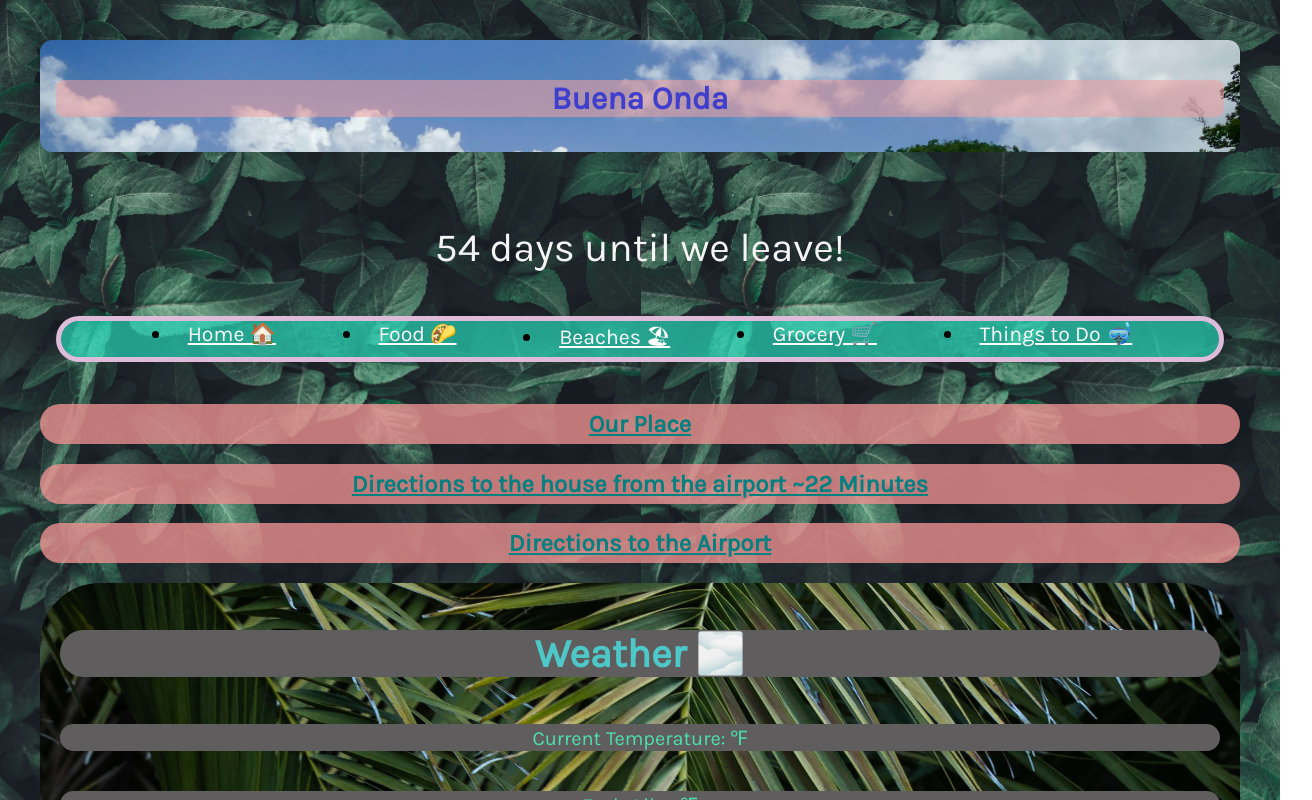
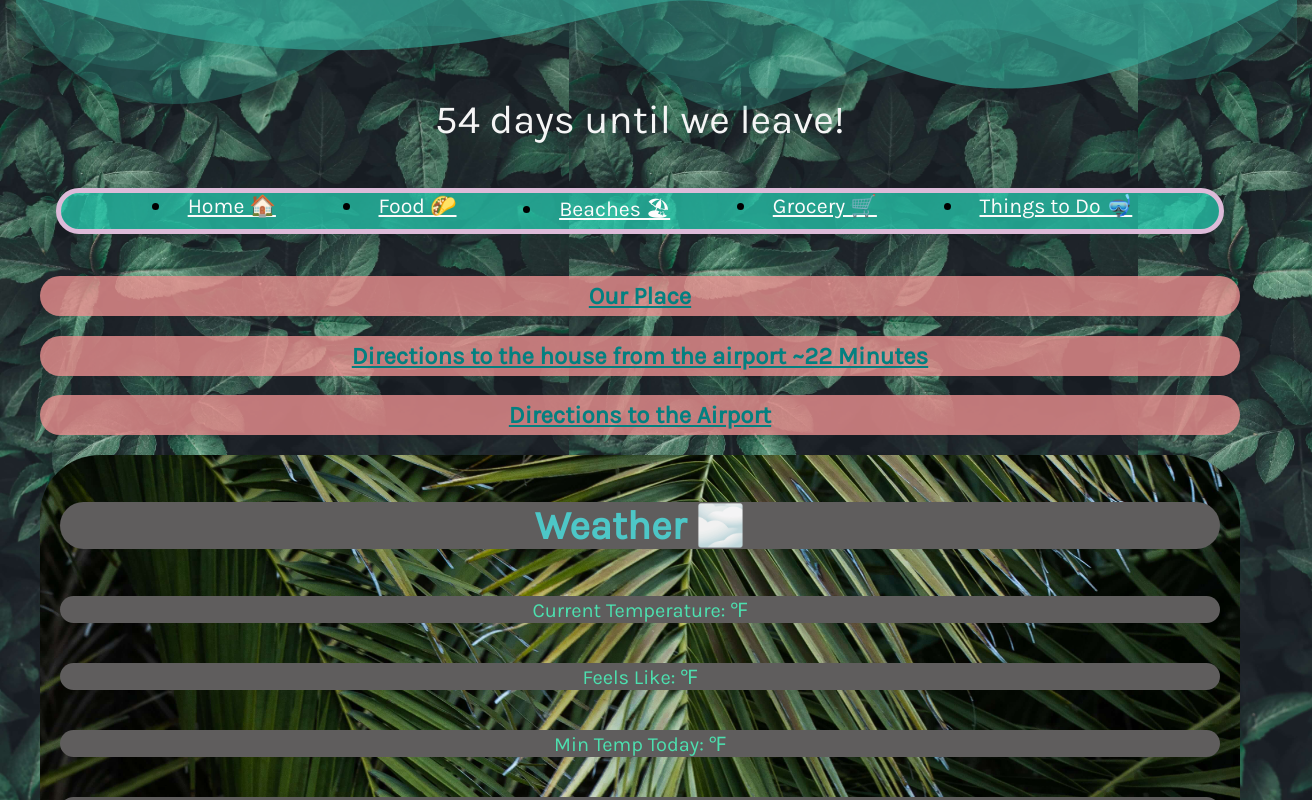
Before and after one commit to fifthawk/vacay, a React (Create React App) app: page / in a window 1280 px wide. Shown: the top 800 px of the page, 1312 px wide, since content can reach past the window. Built offline with nearby package versions, Linux system fonts and the light colour scheme; no server answers.

Commit message:
changed header image to SVG wave

```diff
--- a/public/index.html
+++ b/public/index.html
@@ -17,33 +17,22 @@
       content="Vacation!"
     />
     <link rel="apple-touch-icon" href="%PUBLIC_URL%/logo192.png" />
-    <!--
-      manifest.json provides metadata used when your web app is installed on a
-      user's mobile device or desktop. See https://developers.google.com/web/fundamentals/web-app-manifest/
-    -->
+
     <link rel="manifest" href="%PUBLIC_URL%/manifest.json" />
-    <!--
-      Notice the use of %PUBLIC_URL% in the tags above.
-      It will be replaced with the URL of the `public` folder during the build.
-      Only files inside the `public` folder can be referenced from the HTML.
 
-      Unlike "/favicon.ico" or "favicon.ico", "%PUBLIC_URL%/favicon.ico" will
-      work correctly both with client-side routing and a non-root public URL.
-      Learn how to configure a non-root public URL by running `npm run build`.
-    -->
     <title>Vacation!</title>
   </head>
   <body>
+    <section>
+      <div class="wave">
+        <svg data-name="Layer 1" xmlns="http://www.w3.org/2000/svg" viewBox="0 0 1200 120" preserveAspectRatio="none">
+            <path d="M0,0V46.29c47.79,22.2,103.59,32.17,158,28,70.36-5.37,136.33-33.31,206.8-37.5C438.64,32.43,512.34,53.67,583,72.05c69.27,18,138.3,24.88,209.4,13.08,36.15-6,69.85-17.84,104.45-29.34C989.49,25,1113-14.29,1200,52.47V0Z" opacity=".25" class="shape-fill"></path>
+            <path d="M0,0V15.81C13,36.92,27.64,56.86,47.69,72.05,99.41,111.27,165,111,224.58,91.58c31.15-10.15,60.09-26.07,89.67-39.8,40.92-19,84.73-46,130.83-49.67,36.26-2.85,70.9,9.42,98.6,31.56,31.77,25.39,62.32,62,103.63,73,40.44,10.79,81.35-6.69,119.13-24.28s75.16-39,116.92-43.05c59.73-5.85,113.28,22.88,168.9,38.84,30.2,8.66,59,6.17,87.09-7.5,22.43-10.89,48-26.93,60.65-49.24V0Z" opacity=".5" class="shape-fill"></path>
+            <path d="M0,0V5.63C149.93,59,314.09,71.32,475.83,42.57c43-7.64,84.23-20.12,127.61-26.46,59-8.63,112.48,12.24,165.56,35.4C827.93,77.22,886,95.24,951.2,90c86.53-7,172.46-45.71,248.8-84.81V0Z" class="shape-fill"></path>
+        </svg>
+    </div>
+    </section>
     <div id="root"></div>
-    <!--
-      This HTML file is a template.
-      If you open it directly in the browser, you will see an empty page.
 
-      You can add webfonts, meta tags, or analytics to this file.
-      The build step will place the bundled scripts into the <body> tag.
-
-      To begin the development, run `npm start` or `yarn start`.
-      To create a production bundle, use `npm run build` or `yarn build`.
-    -->
   </body>
 </html>
--- a/src/App.js
+++ b/src/App.js
@@ -16,7 +16,6 @@
 
   return (
     <div>
-      <Header />
       <div>
         <p class="dateTime">
           {days > 0 ? `${days} days until we leave!` : "Get Ready!"}{" "}
--- a/src/index.css
+++ b/src/index.css
@@ -3,6 +3,24 @@
 
 
 }
+.wave {
+  position: absolute;
+  top: 0;
+  left: 0;
+  width: 100%;
+  overflow: hidden;
+  line-height: 0;
+  margin-top: -2em;
+}
 
-/* background-image: url("./Images/background.jpg");
-background-size: cover; */
+.wave svg {
+  position: relative;
+  display: block;
+  width: calc(100% + 1.3px);
+  height: 138px;
+  overflow-x: hidden;
+}
+
+.wave .shape-fill {
+  fill: hsla(172, 53%, 44%, 0.603);
+}
```
